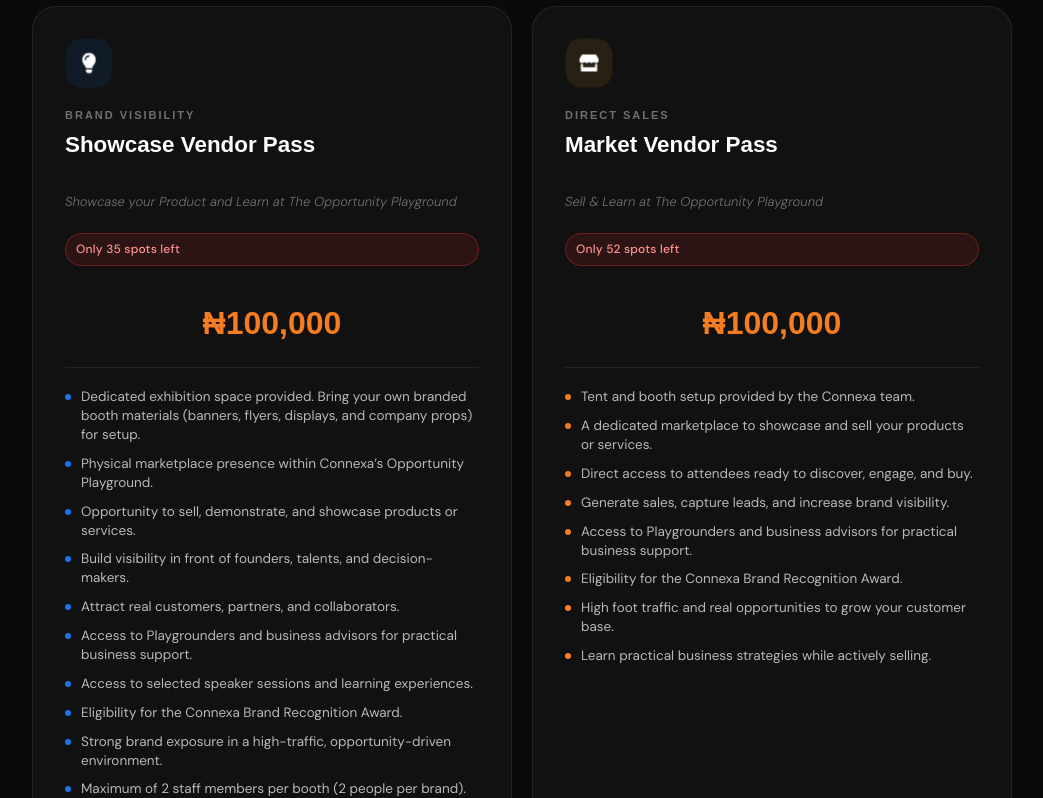
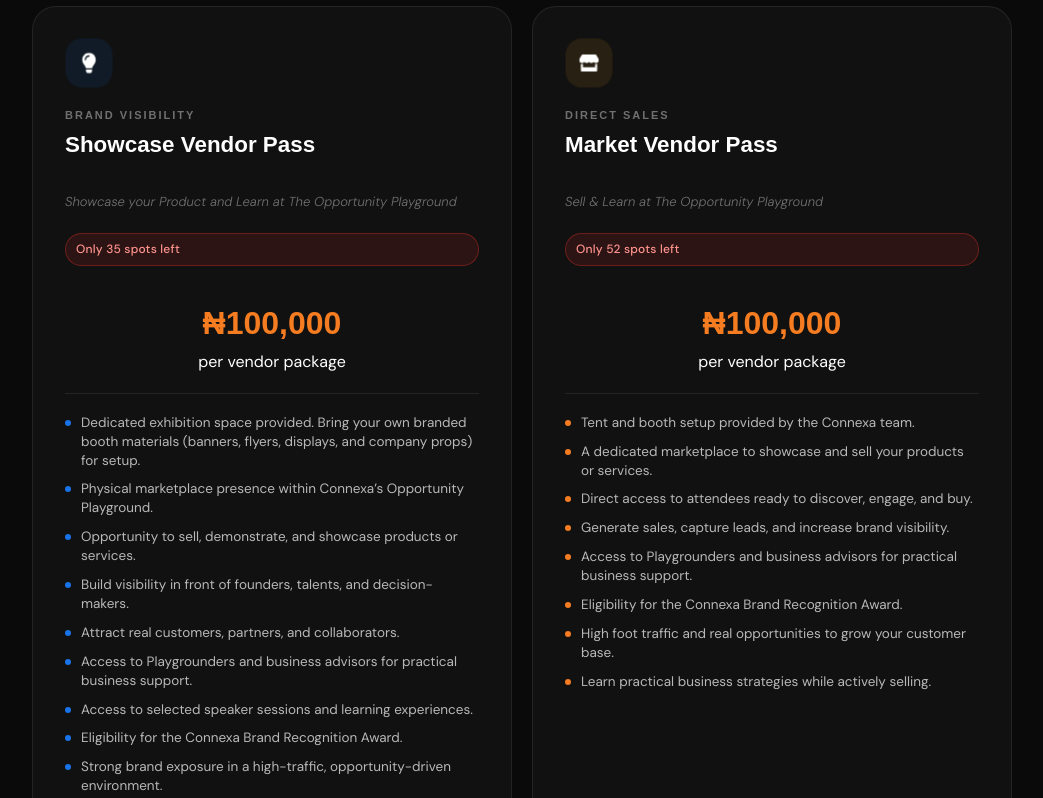
Before and after one commit to Zidepeoplenewaccount/connexa, a React (Vite) app: page /exhibitors in a window 1280 px wide. Shown: the part 2043-2841 px from the top of the page, without its empty margins (118-1161 px from the left). Built offline with nearby package versions, Linux system fonts and the light colour scheme.

Commit message:
Show every ticket tier and make pricing transparent

```diff
--- a/src/components/Tickets.jsx
+++ b/src/components/Tickets.jsx
@@ -1132,7 +1132,7 @@ export default function Tickets({ vendorOnly = false }) {
         </div>
 
         <div className="tickets-grid">
-          {tickets.filter(t => vendorOnly ? ['Showcase Vendor Pass', 'Market Vendor Pass'].includes(t.name) : t.name !== 'Marketplace Pass').map((ticket, i) => {
+          {tickets.filter(t => vendorOnly ? ['Showcase Vendor Pass', 'Market Vendor Pass'].includes(t.name) : true).map((ticket, i) => {
             const discountedPrice = calculateTicketPrice(ticket.name, ticket.price);
             const hasDiscount = discountedPrice < ticket.price;
             const hasLowStock =
@@ -1144,7 +1144,7 @@ export default function Tickets({ vendorOnly = false }) {
             return (
               <div
                 key={ticket.type}
-                className={`ticket-card reveal${ticket.featured ? ' featured' : ''}`}
+                className={`ticket-card reveal${ticket.featured ? ' featured' : ''}${ticket.type === 'regular' ? ' ticket-card-popular' : ''}`}
                 data-type={ticket.type}
                 style={{ transitionDelay: `${(i % 3) * 0.1}s` }}
               >
@@ -1152,6 +1152,10 @@ export default function Tickets({ vendorOnly = false }) {
                   <div className="ticket-card-badge badge-discount">20% OFF</div>
                 )}
 
+                {ticket.type === 'regular' && !hasDiscount && (
+                  <div className="ticket-card-badge ticket-card-badge-popular">MOST POPULAR</div>
+                )}
+
                 {!hasDiscount && ticket.badge && (
                   <div className={`ticket-card-badge ${ticket.badgeClass || ''}`}>
                     {ticket.badge}
@@ -1172,17 +1176,11 @@ export default function Tickets({ vendorOnly = false }) {
                   </div>
                 )}
 
-                {/* Show discount pricing */}
-                {hasDiscount ? (
-                  <div className="ticket-price-container">
-                    <div className="ticket-price-original">₦{ticket.price.toLocaleString()}</div>
-                    <div className="ticket-price-discounted">₦{discountedPrice.toLocaleString()}</div>
-                  </div>
-                ) : vendorOnly ? (
-                  <div className="ticket-price-container">
-                    <div className="ticket-price-discounted">₦{discountedPrice.toLocaleString()}</div>
-                  </div>
-                ) : null}
+                <div className="ticket-price-container">
+                  {hasDiscount && <div className="ticket-price-original">₦{ticket.price.toLocaleString()}</div>}
+                  <div className="ticket-price-discounted">₦{discountedPrice.toLocaleString()}</div>
+                  <span className="ticket-price-caption">{ticket.passType === 'vendor' ? 'per vendor package' : ticket.passType === 'business' ? 'per pass' : 'per person'}</span>
+                </div>
 
                 <div className="ticket-divider" />
 
```
